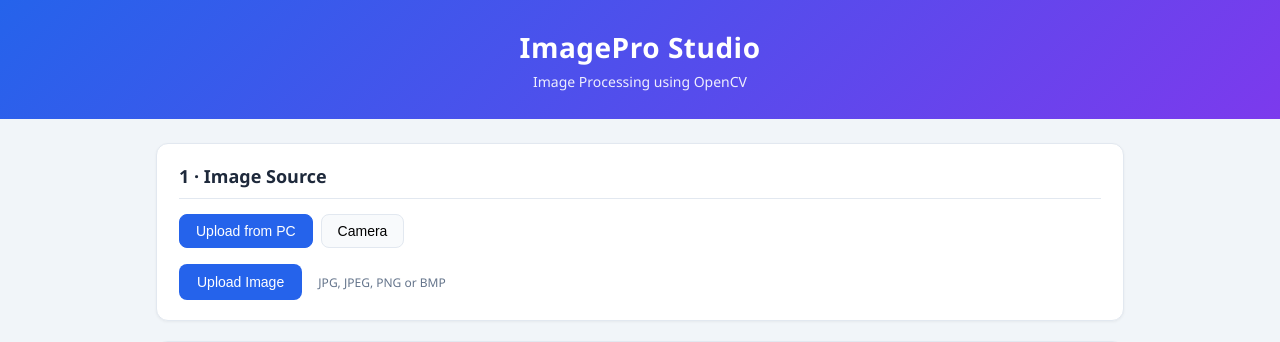
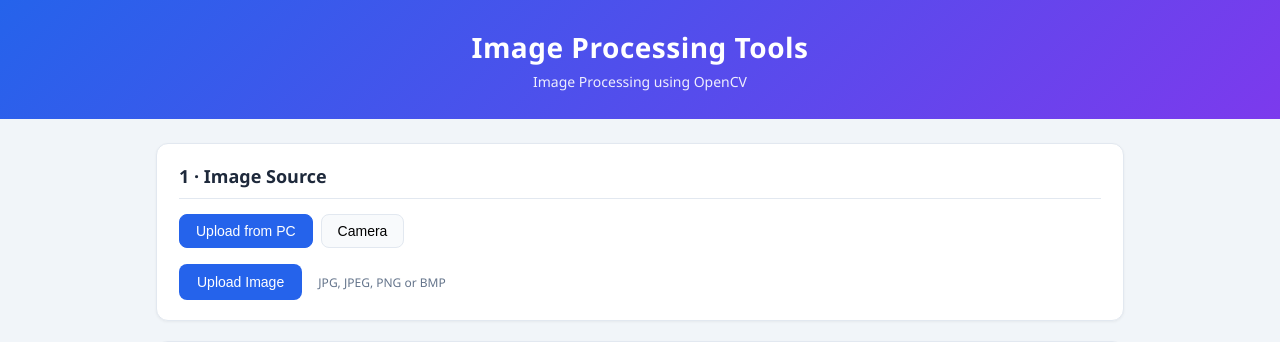
Before and after one commit to Atharv-Ai09/Image-processing-tools, a Flask app: page / in a window 1280 px wide. Shown: the top 342 px of the page. Run offline with Flask 3, Linux system fonts and the light colour scheme.

Commit message:
Update project

```diff
--- a/ImageProStudio/templates/index.html
+++ b/ImageProStudio/templates/index.html
@@ -3,13 +3,13 @@
 <head>
 <meta charset="UTF-8" />
 <meta name="viewport" content="width=device-width, initial-scale=1.0" />
-<title>ImagePro Studio</title>
+<title>Image Processing Tools</title>
 <link rel="stylesheet" href="{{ url_for('static', filename='style.css') }}" />
 </head>
 <body>
 
   <header class="app-header">
-    <h1>ImagePro Studio</h1>
+    <h1>Image Processing Tools</h1>
     <p>Image Processing using OpenCV</p>
   </header>
 
```
